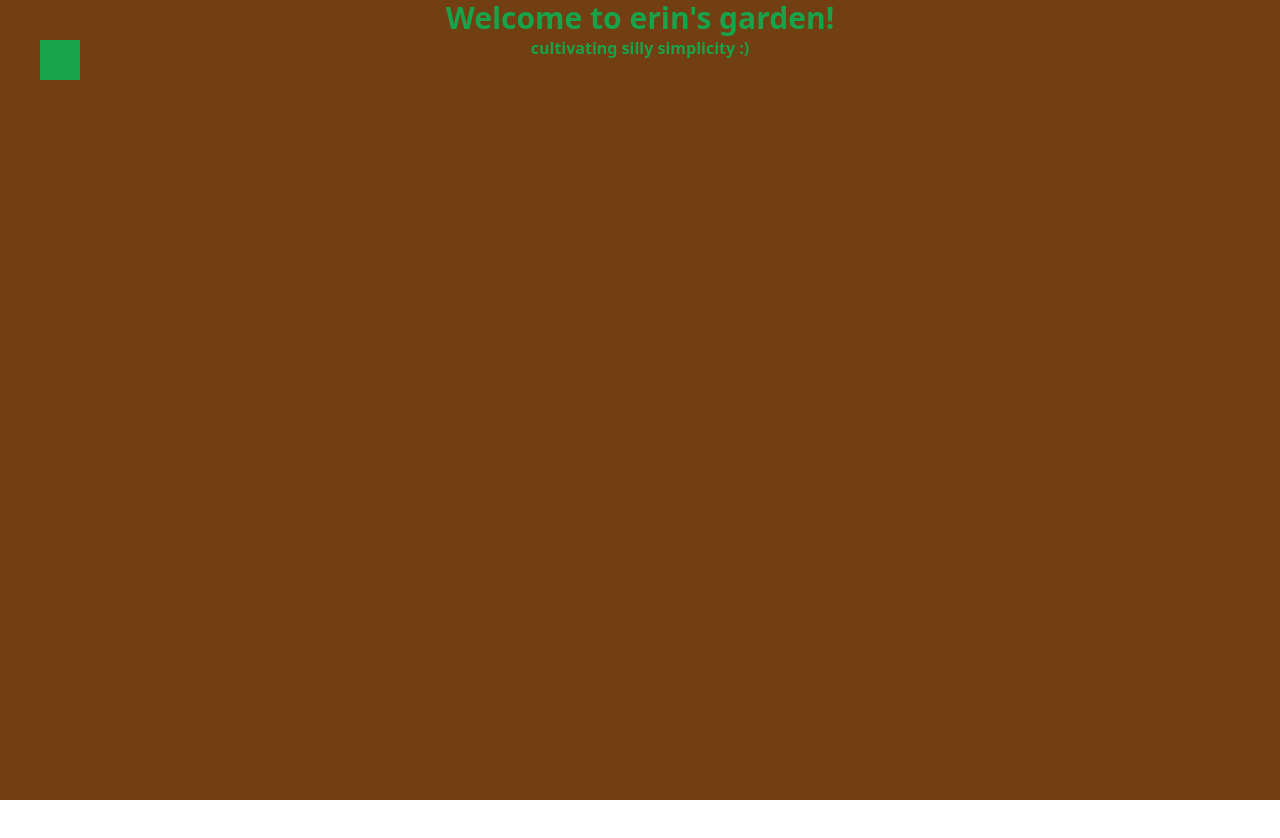
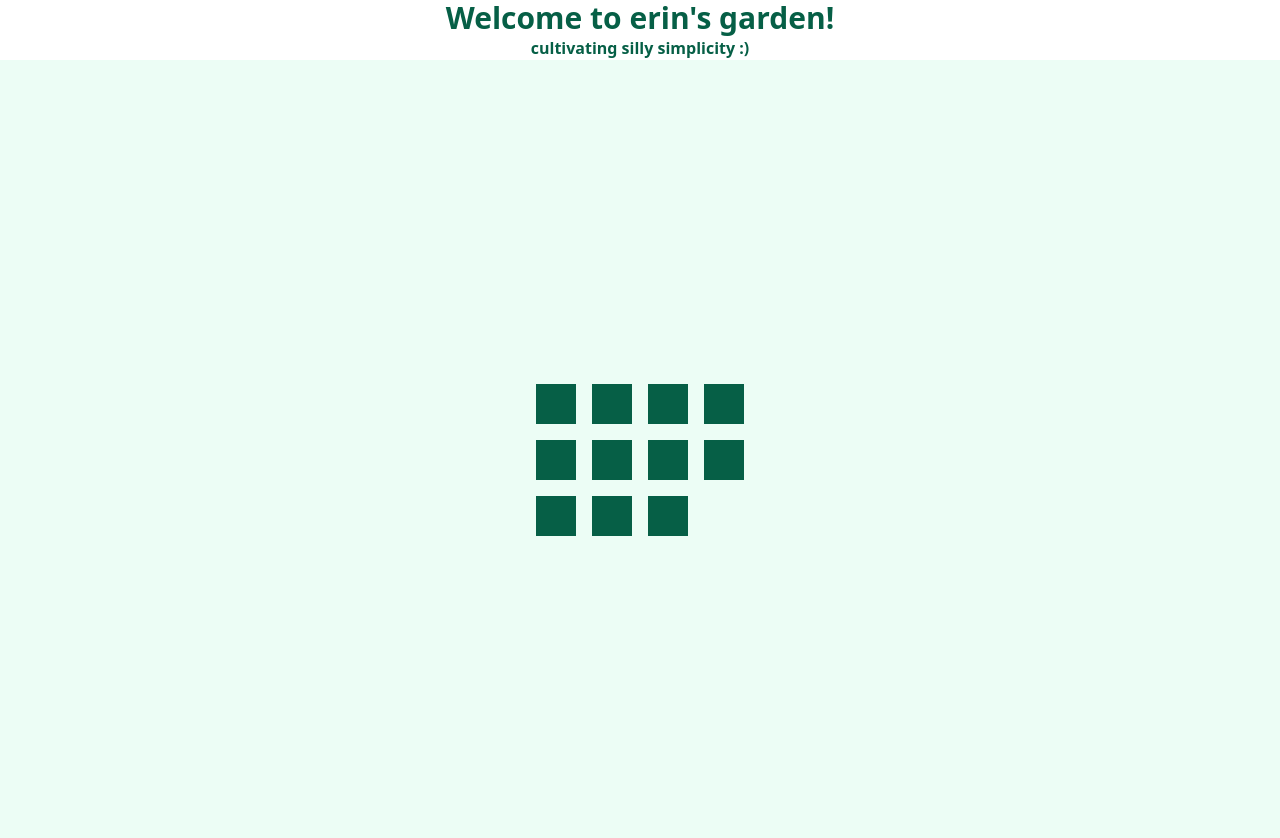
Before and after one commit to erinbeachkofski/digital_garden, a React (Create React App) app: page / in a window 1280 px wide. Shown: the top 838 px of the page. Before the commit the page ends 800 px from the top, so only its background shows below. Built offline with nearby package versions, Linux system fonts and the light colour scheme.

Commit message:
wip - adding plant grid

```diff
--- a/src/App.tsx
+++ b/src/App.tsx
@@ -1,15 +1,45 @@
 import { Plant } from "./Plant";
+
+const PlantBox = () => {
+  // TODO: remove placeholder plants
+  const plantElements = [];
+  for (let i = 0; i < 11; i++) {
+    plantElements.push(<Plant />);
+  }
+
+  // Calculate the number of columns
+  const numCols = Math.ceil(Math.sqrt(plantElements.length));
+  const gridColsClasses: { [key: number]: string } = {
+    1: "grid-cols-1",
+    2: "grid-cols-2",
+    3: "grid-cols-3",
+    4: "grid-cols-4",
+    5: "grid-cols-5",
+    6: "grid-cols-6",
+    7: "grid-cols-7",
+    8: "grid-cols-8",
+    9: "grid-cols-9",
+    10: "grid-cols-10",
+    11: "grid-cols-11",
+    12: "grid-cols-12",
+  };
+  const gridColsClass = gridColsClasses[numCols] || "grid-cols-1";
+
+  return <div className={`grid ${gridColsClass} gap-4`}>{plantElements}</div>;
+};
 
 export const App = () => {
   return (
     <div className="App">
       <header className="App-header">
-        <div className="w-screen h-screen bg-yellow-900">
-          <div className="w-full text-3xl font-bold text-center text-green-600">
+        <div className="flex-col w-screen h-screen bg-white-100">
+          <div className="w-full text-3xl font-bold text-center text-emerald-800">
             Welcome to erin's garden!
           </div>
-          <div className="w-full font-bold text-center text-green-600 text-md">{`cultivating silly simplicity :)`}</div>
-          <Plant />
+          <div className="w-full font-bold text-center text-emerald-800 text-md">{`cultivating silly simplicity :)`}</div>
+          <div className="flex items-center justify-center h-full bg-emerald-50">
+            <PlantBox />
+          </div>
         </div>
       </header>
     </div>
--- a/src/Plant.tsx
+++ b/src/Plant.tsx
@@ -1,3 +1,6 @@
 export const Plant = () => {
-  return <div className="absolute w-10 h-10 bg-green-600 top-10 left-10"></div>;
+  const randomXOffset = Math.random() * 100;
+  const randomYOffset = Math.random() * 100;
+  const dynamicClassName = `absolute top-${randomYOffset} left-${randomXOffset} "w-10 h-10 bg-emerald-800`;
+  return <div className="w-10 h-10 bg-emerald-800"></div>;
 };
--- a/src/styles.css
+++ b/src/styles.css
@@ -561,12 +561,52 @@ video {
   left: 2.5rem;
 }
 
+.col-span-12 {
+  grid-column: span 12 / span 12;
+}
+
+.col-span-3 {
+  grid-column: span 3 / span 3;
+}
+
+.row-span-12 {
+  grid-row: span 12 / span 12;
+}
+
+.row-span-3 {
+  grid-row: span 3 / span 3;
+}
+
+.flex {
+  display: flex;
+}
+
+.grid {
+  display: grid;
+}
+
 .h-10 {
   height: 2.5rem;
 }
 
 .h-screen {
   height: 100vh;
+}
+
+.h-full {
+  height: 100%;
+}
+
+.h-28 {
+  height: 7rem;
+}
+
+.h-4 {
+  height: 1rem;
+}
+
+.h-auto {
+  height: auto;
 }
 
 .w-10 {
@@ -581,6 +621,99 @@ video {
   width: 100vw;
 }
 
+.w-auto {
+  width: auto;
+}
+
+.w-28 {
+  width: 7rem;
+}
+
+.w-4 {
+  width: 1rem;
+}
+
+.auto-cols-max {
+  grid-auto-columns: -webkit-max-content;
+  grid-auto-columns: max-content;
+}
+
+.auto-cols-fr {
+  grid-auto-columns: minmax(0, 1fr);
+}
+
+.grid-flow-row {
+  grid-auto-flow: row;
+}
+
+.grid-flow-col {
+  grid-auto-flow: column;
+}
+
+.grid-cols-1 {
+  grid-template-columns: repeat(1, minmax(0, 1fr));
+}
+
+.grid-cols-10 {
+  grid-template-columns: repeat(10, minmax(0, 1fr));
+}
+
+.grid-cols-11 {
+  grid-template-columns: repeat(11, minmax(0, 1fr));
+}
+
+.grid-cols-12 {
+  grid-template-columns: repeat(12, minmax(0, 1fr));
+}
+
+.grid-cols-2 {
+  grid-template-columns: repeat(2, minmax(0, 1fr));
+}
+
+.grid-cols-3 {
+  grid-template-columns: repeat(3, minmax(0, 1fr));
+}
+
+.grid-cols-4 {
+  grid-template-columns: repeat(4, minmax(0, 1fr));
+}
+
+.grid-cols-5 {
+  grid-template-columns: repeat(5, minmax(0, 1fr));
+}
+
+.grid-cols-6 {
+  grid-template-columns: repeat(6, minmax(0, 1fr));
+}
+
+.grid-cols-7 {
+  grid-template-columns: repeat(7, minmax(0, 1fr));
+}
+
+.grid-cols-8 {
+  grid-template-columns: repeat(8, minmax(0, 1fr));
+}
+
+.grid-cols-9 {
+  grid-template-columns: repeat(9, minmax(0, 1fr));
+}
+
+.flex-col {
+  flex-direction: column;
+}
+
+.items-center {
+  align-items: center;
+}
+
+.justify-center {
+  justify-content: center;
+}
+
+.gap-4 {
+  gap: 1rem;
+}
+
 .bg-green-600 {
   --tw-bg-opacity: 1;
   background-color: rgb(22 163 74 / var(--tw-bg-opacity));
@@ -589,6 +722,31 @@ video {
 .bg-yellow-900 {
   --tw-bg-opacity: 1;
   background-color: rgb(113 63 18 / var(--tw-bg-opacity));
+}
+
+.bg-yellow-100 {
+  --tw-bg-opacity: 1;
+  background-color: rgb(254 249 195 / var(--tw-bg-opacity));
+}
+
+.bg-emerald-50 {
+  --tw-bg-opacity: 1;
+  background-color: rgb(236 253 245 / var(--tw-bg-opacity));
+}
+
+.bg-emerald-600 {
+  --tw-bg-opacity: 1;
+  background-color: rgb(5 150 105 / var(--tw-bg-opacity));
+}
+
+.bg-emerald-950 {
+  --tw-bg-opacity: 1;
+  background-color: rgb(2 44 34 / var(--tw-bg-opacity));
+}
+
+.bg-emerald-800 {
+  --tw-bg-opacity: 1;
+  background-color: rgb(6 95 70 / var(--tw-bg-opacity));
 }
 
 .text-center {
@@ -608,3 +766,18 @@ video {
   --tw-text-opacity: 1;
   color: rgb(22 163 74 / var(--tw-text-opacity));
 }
+
+.text-emerald-600 {
+  --tw-text-opacity: 1;
+  color: rgb(5 150 105 / var(--tw-text-opacity));
+}
+
+.text-emerald-950 {
+  --tw-text-opacity: 1;
+  color: rgb(2 44 34 / var(--tw-text-opacity));
+}
+
+.text-emerald-800 {
+  --tw-text-opacity: 1;
+  color: rgb(6 95 70 / var(--tw-text-opacity));
+}
```
